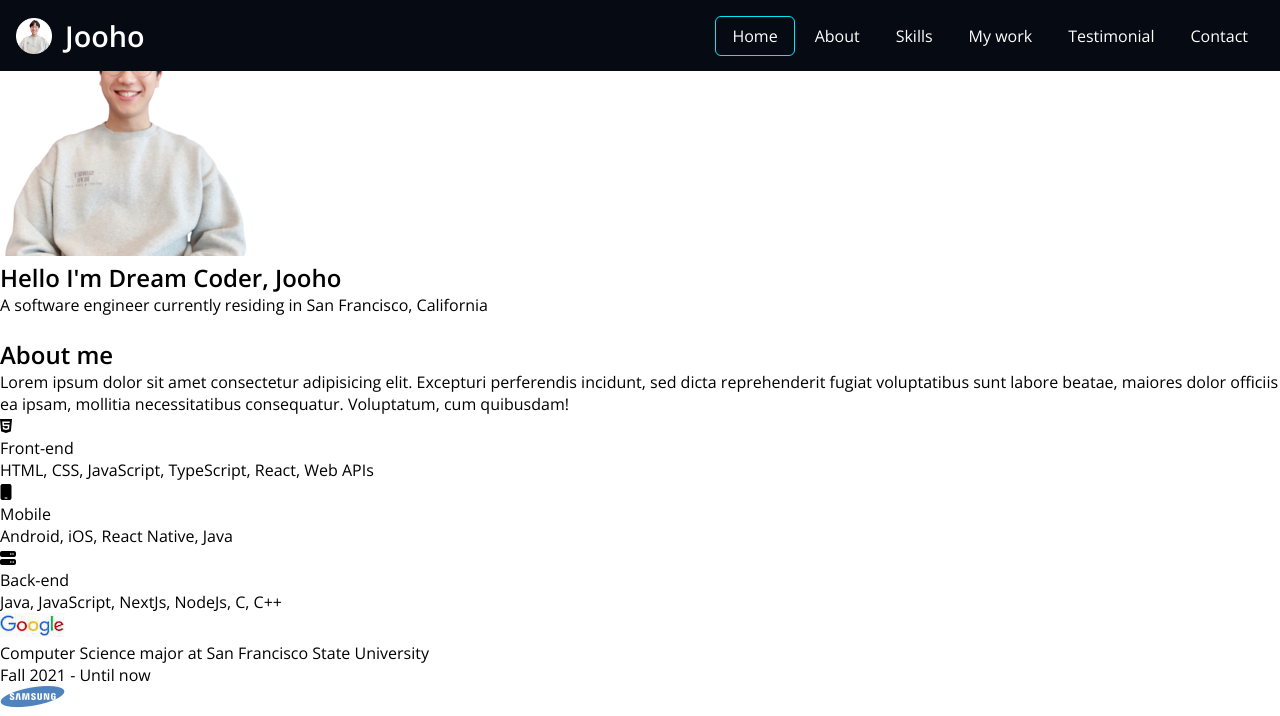
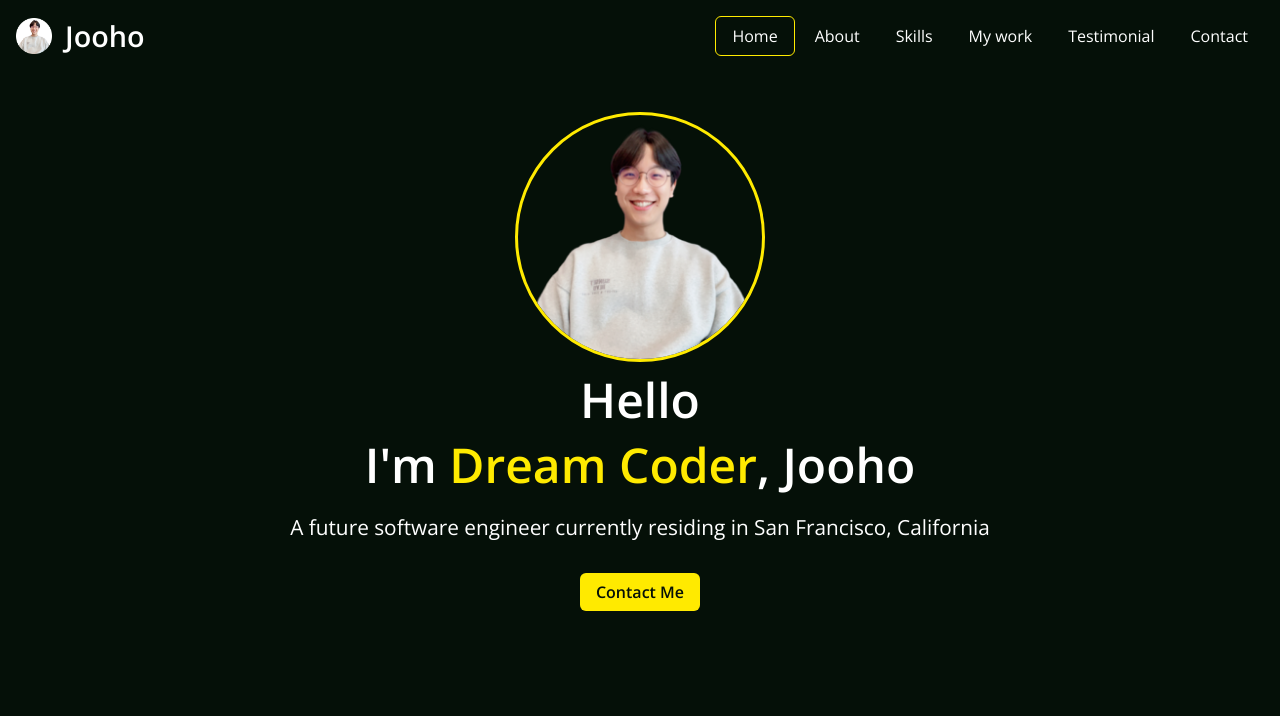
Before and after one commit to jooho2055/Portfolio, a plain HTML site: page index.html in a window 1280 px wide. Shown: the top 716 px of the page. Drawn offline with nearby package versions, Linux system fonts and the light colour scheme.

Commit message:
HTML-Home

```diff
--- a/css/style.css
+++ b/css/style.css
@@ -9,8 +9,8 @@
 
 	/* Colors */
 	--color-white: #ffffff;
-	--color-black: #050a13;
-	--color-blue: #03e8f9;
+	--color-black: #051008;
+	--color-blue: #ffea00;
 	--color-orange: #fd6413;
 	--color-gray: #1b1e26;
 }
@@ -54,7 +54,7 @@ button:focus {
 
 /* Header */
 .header {
-	background-color: #050a13;
+	background-color: var(--color-primary);
 	position: fixed;
 	top: 0;
 	width: 100%;
@@ -96,3 +96,49 @@ button:focus {
 	border: 1px solid var(--color-accent);
 	border-radius: 6px;
 }
+/*  */
+/* Home */
+#home {
+	background-color: var(--color-primary);
+	color: var(--color-text);
+	padding: 5rem 1rem;
+	padding-top: 7rem;
+	text-align: center;
+}
+
+.home__avatar {
+	width: 250px;
+	height: 250px;
+	object-fit: cover;
+	border-radius: 100%;
+	border: 3px solid var(--color-accent);
+}
+
+.home__title {
+	font-size: 3rem;
+	margin-bottom: 1rem;
+}
+
+.home__title--strong {
+	color: var(--color-accent);
+}
+
+.home__description {
+	font-size: 1.3rem;
+}
+
+.home__contact {
+	display: inline-block;
+	background-color: var(--color-accent);
+	color: var(--color-black);
+	padding: 0.5rem 1rem;
+	margin: 2rem;
+	font-weight: bold;
+	border-radius: 6px;
+}
+
+.home__contact:hover {
+	background-color: transparent;
+	color: var(--color-text);
+	outline: 2px solid var(--color-accent);
+}
--- a/index.html
+++ b/index.html
@@ -57,13 +57,15 @@
 		<main>
 			<!-- Home -->
 			<section id="home">
-				<img src="images/Profile_bgRemoved.ico" alt="Jooho's profile" />
-				<h2>Hello I&#39;m Dream Coder, Jooho</h2>
-				<p>
+				<img class="home__avatar" src="images/Profile_bgRemoved.ico" alt="Jooho's profile" />
+				<h2 class="home__title">
+					Hello <br />I&#39;m <strong class="home__title--strong">Dream Coder</strong>, Jooho
+				</h2>
+				<p class="home__description">
 					<!-- 강조하고 싶은 부분 넣기 -->
-					A software engineer currently residing in San Francisco, California
+					A future software engineer currently residing in San Francisco, California
 				</p>
-				<a href="#contact">Contact Me</a>
+				<a class="home__contact" href="#contact">Contact Me</a>
 			</section>
 			<!-- About -->
 			<section id="about">
```
